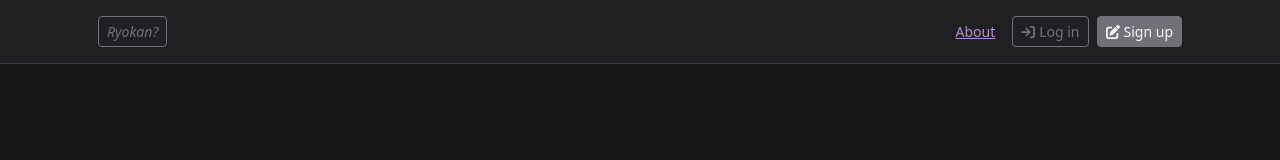
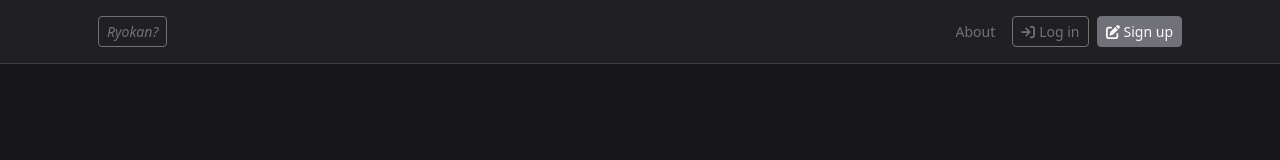
Before and after one commit to ruksi/izakaya, a React (Vite) app in the folder kimono/: page / in a window 1280 px wide. Shown: the top 160 px of the page. Built offline with nearby package versions, Linux system fonts and the light colour scheme; no server answers.

Commit message:
🥷 Make about nav link a bit more subtle

```diff
--- a/kimono/src/general/MainLayout.tsx
+++ b/kimono/src/general/MainLayout.tsx
@@ -63,7 +63,7 @@ export default function MainLayout({children}: { children?: React.ReactNode }) {
                                     variant="link"
                                     size="sm"
                                     onClick={() => navigate("/about")}
-                                    className="text-nowrap"
+                                    className="text-nowrap text-decoration-none text-secondary"
                                 >
                                     About
                                 </Button>
```
